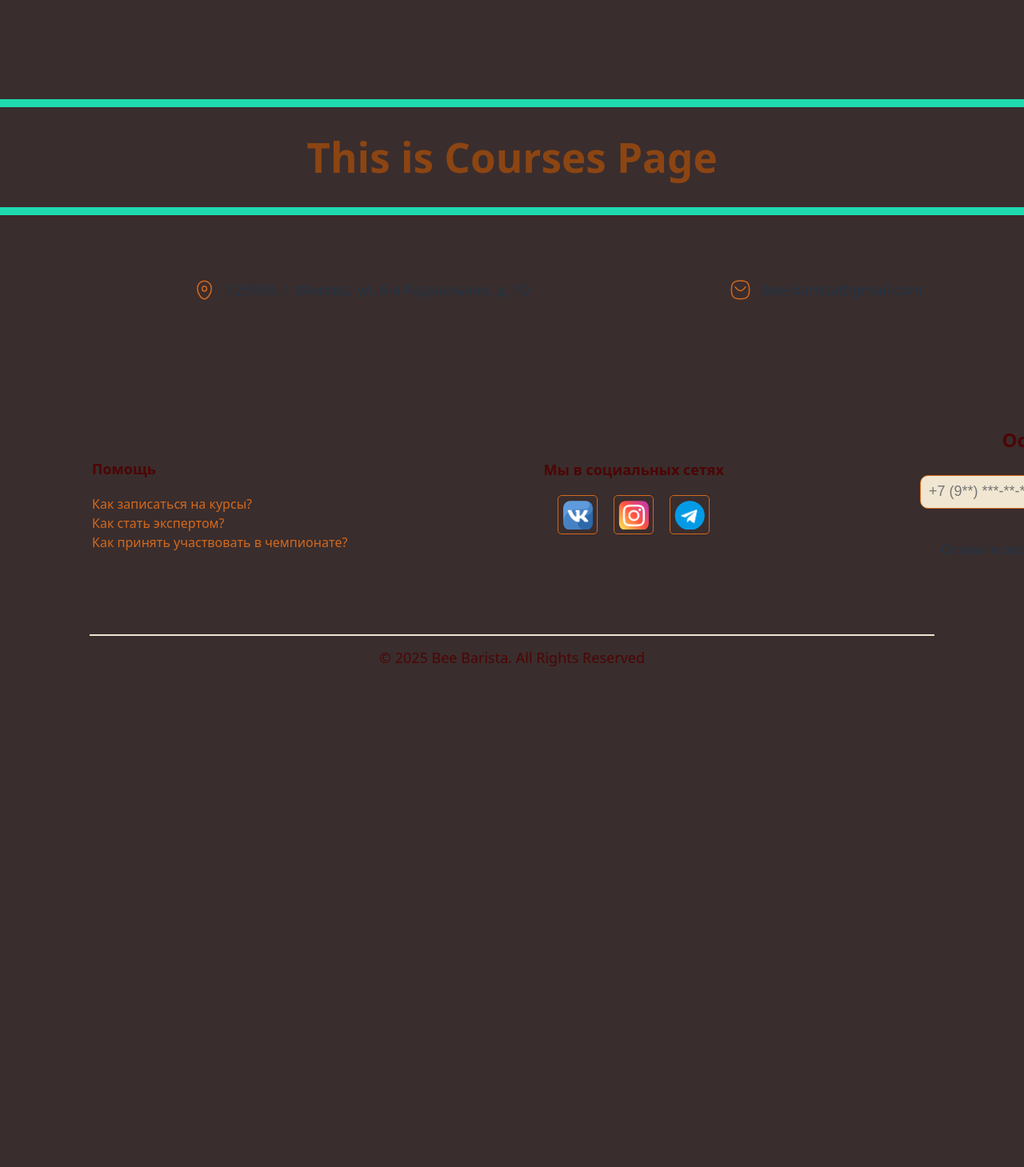
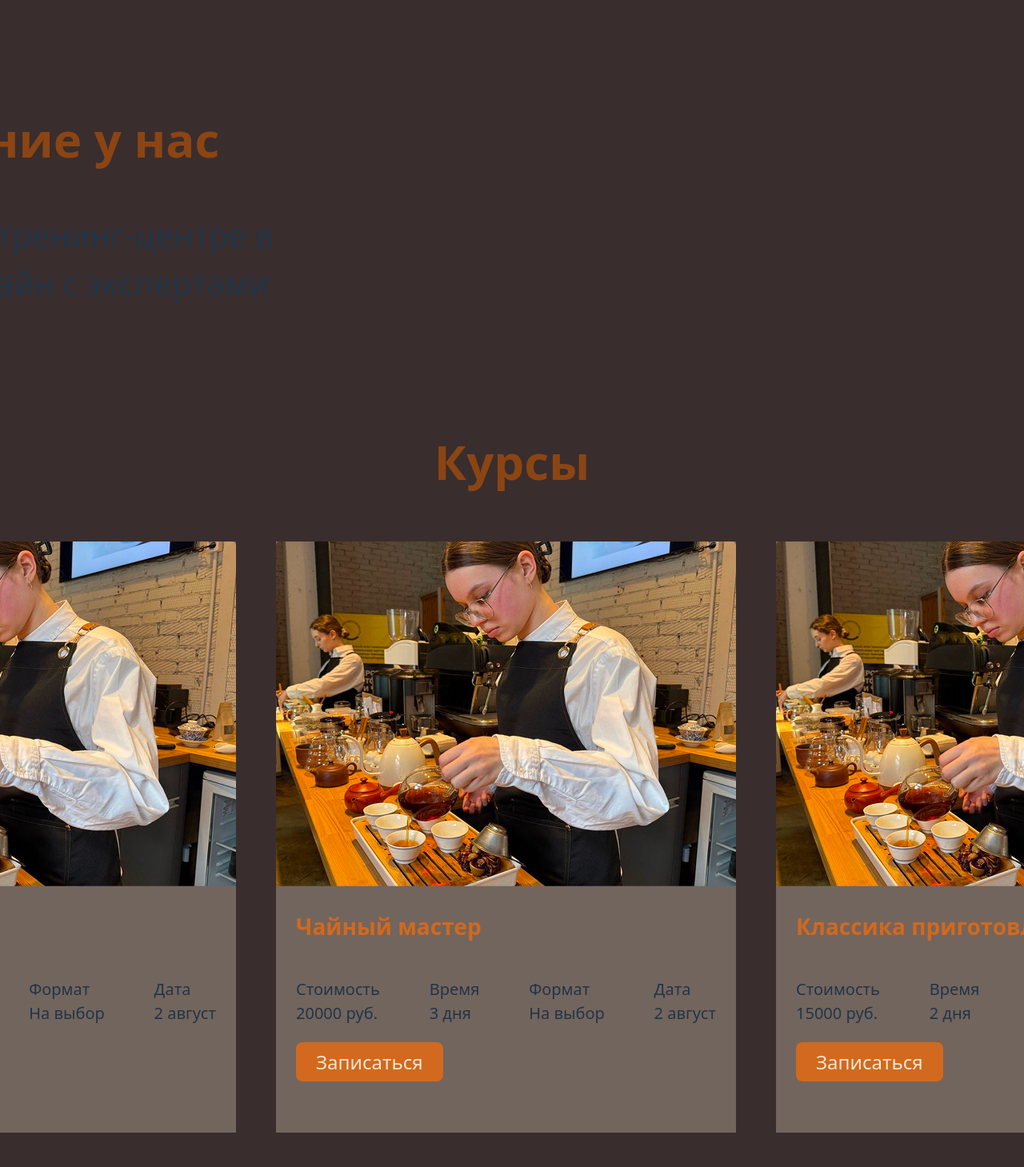
Before and after one commit to romkalan/Coffee-Tea-Mastery, a React (Vite) app: page /courses in a window 1280 px wide. Shown: the part 111-1570 px from the top of the page at 80% size. Before the commit the page ends 1016 px from the top, so only its background shows below. Built offline with nearby package versions, Linux system fonts and the light colour scheme.

Commit message:
add blocks for courses page

```diff
--- /dev/null
+++ b/src/components/CoursesPreview/CoursesPreview.tsx
@@ -0,0 +1,17 @@
+import classNames from "classnames";
+import styles from "./styles.module.scss";
+
+function CoursesPreview() {
+    return (
+        <div className={classNames(styles.root)}>
+            <h3 className={classNames(styles.title)}>Образование у нас</h3>
+            <p className={classNames(styles.description)}>
+                Учись с нами: в тренинг‑центре в Москве
+                или онлайн с экспертами компетенции
+            </p>
+            <button className={classNames(styles.button)}>Подобрать курс</button>
+        </div>
+    );
+}
+
+export default CoursesPreview;
--- /dev/null
+++ b/src/components/CoursesPreview/styles.module.scss
@@ -0,0 +1,19 @@
+.root {
+  max-width: 800px;
+  text-align: left;
+}
+
+.title {
+  margin: 0 auto;
+  font-size: 60px;
+  line-height: 100px;
+  color: #8B4513;
+}
+
+.description {
+  font-size: 40px;
+}
+
+.button {
+  width: 230px;
+}
--- a/src/components/Service/Service.tsx
+++ b/src/components/Service/Service.tsx
@@ -2,12 +2,15 @@ import classNames from "classnames";
 import styles from "./styles.module.scss";
 import type {TService} from "../../types/service.ts";
 import {Link} from "react-router-dom";
+import type {TCourse} from "../../types/course.ts";
 
 interface ServiceProps {
-    service: TService;
+    service: TService | TCourse;
 }
 
 function Service({service}: ServiceProps) {
+    const buttonText = 'date' in service ? 'Записаться' : 'Подробнее';
+
     return (
         <li className={classNames(styles.root)}>
             <div className={classNames(styles.image)}>
@@ -30,8 +33,14 @@ function Service({service}: ServiceProps) {
                         <span>Формат</span>
                         <span>На выбор</span>
                     </div>
+                    {"date" in service &&
+                        (<div className={classNames(styles.descriptionText)}>
+                            <span>Дата</span>
+                            <span>{service.date}</span>
+                        </div>)
+                    }
                 </div>
-                <Link to={`/services/${service.id}`} className={classNames(styles.linkButton)}>Подробнее</Link>
+                <Link to={`/services/${service.id}`} className={classNames(styles.linkButton)}>{buttonText}</Link>
             </div>
         </li>
     );
--- a/src/components/Service/styles.module.scss
+++ b/src/components/Service/styles.module.scss
@@ -1,7 +1,6 @@
 .root {
   width: 575px;
   background-color: rgba(240, 230, 210, 0.3);
-
 }
 
 .image {
@@ -11,12 +10,13 @@
 
 .description {
   padding: 0 25px 72px;
+  text-align: left;
 }
 
 .descriptionTitle {
   font-size: 28px;
   line-height: 32px;
-  margin-bottom: 18px;
+  margin-bottom: 10px;
   color: #D2691E;
   min-height: 70px;
 }
--- a/src/components/Services/Services.tsx
+++ b/src/components/Services/Services.tsx
@@ -3,10 +3,11 @@ import styles from "./styles.module.scss";
 import Service from "../Service/Service.tsx";
 import type {TService} from "../../types/service.ts";
 import SliderButtons from "../SliderButtons/SliderButtons.tsx";
+import type {TCourse} from "../../types/course.ts";
 
 interface ServicesProps {
     children: string;
-    services: TService[];
+    services: TService[] | TCourse[];
 }
 
 function Services({children, services}: ServicesProps) {
--- a/src/mocks/courses.ts
+++ b/src/mocks/courses.ts
@@ -0,0 +1,81 @@
+import type {TCourse} from "../types/course.ts";
+import {formatDateWithoutYear, generateUUID} from "../utils/utils.ts";
+import {DetailInfoTypes, FormatsForDetailInfo} from "../utils/helpers.ts";
+
+export const courses: TCourse[] = [
+    {
+        id: generateUUID(),
+        title: "Сенсорика кофе",
+        type: DetailInfoTypes.courses,
+        price: 15000,
+        time: "2 дня",
+        date: formatDateWithoutYear(new Date()),
+        seats: 30,
+        format: FormatsForDetailInfo.offline,
+        description: "Вы когда-нибудь задумывались, почему кофе описывается как “с нотками черники и шоколада”, а чай как “с оттенками меда и цветов”. Все дело в сложных химических соединениях, формирующихся в процессе выращивания, обработки и приготовления!",
+        text: "",
+        image: "../src/assets/courseImage.png",
+        previewImage: "#",
+        video: "#",
+    },
+    {
+        id: generateUUID(),
+        title: "Чайный мастер",
+        type: DetailInfoTypes.courses,
+        price: 20000,
+        time: "3 дня",
+        date: formatDateWithoutYear(new Date()),
+        seats: 30,
+        format: FormatsForDetailInfo.offline,
+        description: "Вы когда-нибудь задумывались, почему кофе описывается как “с нотками черники и шоколада”, а чай как “с оттенками меда и цветов”. Все дело в сложных химических соединениях, формирующихся в процессе выращивания, обработки и приготовления!",
+        text: "",
+        image: "../src/assets/courseImage.png",
+        previewImage: "#",
+        video: "#",
+    },
+    {
+        id: generateUUID(),
+        title: "Классика приготовления кофе",
+        type: DetailInfoTypes.courses,
+        price: 15000,
+        time: "2 дня",
+        date: formatDateWithoutYear(new Date()),
+        seats: 30,
+        format: FormatsForDetailInfo.offline,
+        description: "Вы когда-нибудь задумывались, почему кофе описывается как “с нотками черники и шоколада”, а чай как “с оттенками меда и цветов”. Все дело в сложных химических соединениях, формирующихся в процессе выращивания, обработки и приготовления!",
+        text: "",
+        image: "../src/assets/courseImage.png",
+        previewImage: "#",
+        video: "#",
+    },
+    {
+        id: generateUUID(),
+        title: "Матсерство приготовления кофе и чая",
+        type: DetailInfoTypes.courses,
+        price: 50000,
+        time: "7 дней",
+        date: formatDateWithoutYear(new Date()),
+        seats: 30,
+        format: FormatsForDetailInfo.offline,
+        description: "Вы когда-нибудь задумывались, почему кофе описывается как “с нотками черники и шоколада”, а чай как “с оттенками меда и цветов”. Все дело в сложных химических соединениях, формирующихся в процессе выращивания, обработки и приготовления!",
+        text: "",
+        image: "../src/assets/courseImage.png",
+        previewImage: "#",
+        video: "#",
+    },
+    {
+        id: generateUUID(),
+        title: "Латте-арт (базовый)",
+        type: DetailInfoTypes.courses,
+        price: 15000,
+        time: "2 дня",
+        date: formatDateWithoutYear(new Date()),
+        seats: 30,
+        format: FormatsForDetailInfo.offline,
+        description: "Вы когда-нибудь задумывались, почему кофе описывается как “с нотками черники и шоколада”, а чай как “с оттенками меда и цветов”. Все дело в сложных химических соединениях, формирующихся в процессе выращивания, обработки и приготовления!",
+        text: "",
+        image: "../src/assets/courseImage.png",
+        previewImage: "#",
+        video: "#",
+    },
+]
--- a/src/pages/Courses/Courses.tsx
+++ b/src/pages/Courses/Courses.tsx
@@ -1,10 +1,14 @@
 import classNames from "classnames";
 import styles from "./styles.module.scss";
+import CoursesPreview from "../../components/CoursesPreview/CoursesPreview.tsx";
+import Services from "../../components/Services/Services.tsx";
+import {courses} from "../../mocks/courses.ts";
 
 function Courses() {
     return (
         <div className={classNames(styles.root)}>
-            <h1>This is Courses Page</h1>
+            <CoursesPreview/>
+            <Services services={courses} children={"Курсы"}/>
         </div>
     );
 }
--- a/src/pages/Courses/styles.module.scss
+++ b/src/pages/Courses/styles.module.scss
@@ -3,5 +3,4 @@
   height: 100dvw;
   text-align: center;
   align-content: center;
-  border: 10px solid #20daaf;
 }
--- a/src/types/course.ts
+++ b/src/types/course.ts
@@ -4,6 +4,8 @@ export type TCourse = {
     type: string;
     price: number;
     time: string;
+    date?: string;
+    seats?: number;
     format: string;
     description: string;
     text: string;
--- a/src/utils/utils.ts
+++ b/src/utils/utils.ts
@@ -14,8 +14,15 @@ function formatDate(date: Date) {
   return `${day} ${month} ${year}`
 }
 
+function formatDateWithoutYear(date: Date) {
+  const day = date.getDate();
+  const month = date.toLocaleString('ru-RU', { month: 'long' });
+
+  return `${day} ${month}`
+}
+
 function sortByDate <T extends { date: Date }>(array: T[]) {
   return [...array].sort((a, b) => b.date.getTime() - a.date.getTime());
 }
 
-export {generateUUID, formatDate, sortByDate};
+export {generateUUID, formatDate, sortByDate, formatDateWithoutYear};
```
Also changed, not shown: src/assets/courseImage.png (added).
